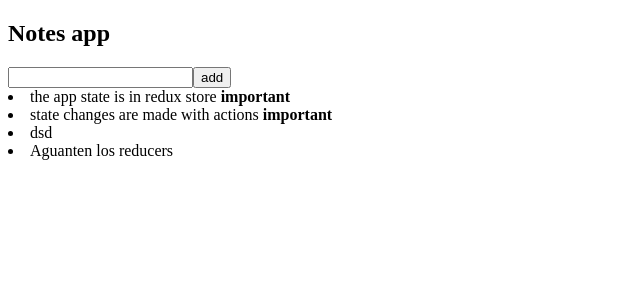
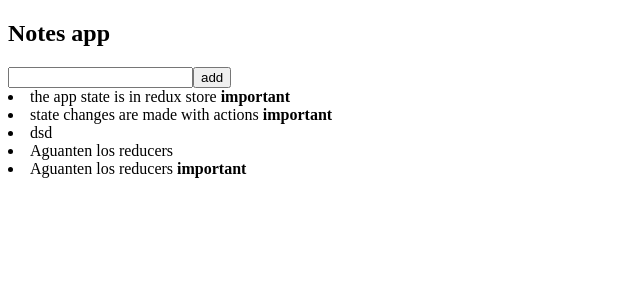
Before and after one commit to xOzymandiasx/FullStackOpen, a React (Vite) app in the folder FullStackOpen-Redux/: page / in a window 1280 px wide. Shown: the top 300 px of the page, without its empty margins (0-640 px from the left). Built offline with nearby package versions, Linux system fonts and the light colour scheme; data requests are answered from the project's data file.

Commit message:
Terminando con react-query y empezando ejercicios.

```diff
--- a/FullStackOpen-Redux/src/db/db.json
+++ b/FullStackOpen-Redux/src/db/db.json
@@ -19,6 +19,11 @@
       "content": "Aguanten los reducers",
       "important": false,
       "id": 4
+    },
+    {
+      "content": "Aguanten los reducers",
+      "important": true,
+      "id": 5
     }
   ]
 }
--- a/FullStackOpen-Redux/src/notesReactQuery/components/NotesApp.jsx
+++ b/FullStackOpen-Redux/src/notesReactQuery/components/NotesApp.jsx
@@ -3,9 +3,15 @@ import { createNote, getNotes, updateNote } from "../services/requests";
 
 const NotesApp = () => {
   const queryClient = useQueryClient();
+
   const newNoteMutation = useMutation(createNote, {
-    onSuccess: () => queryClient.invalidateQueries("notes"),
+    //*genera que se dispare la funcion getNotes de useQuery para actualizar el estado;
+    onSuccess: (newNote) => {
+      const notes = queryClient.getQueryData("notes");
+      queryClient.setQueryData("notes", notes.concat(newNote));
+    },
   });
+
   const updateNoteMutation = useMutation(updateNote, {
     onSuccess: () => queryClient.invalidateQueries("notes"),
   });
@@ -21,7 +27,10 @@ const NotesApp = () => {
     updateNoteMutation.mutate({...note, important: !note.important});
   };
 
-  const result = useQuery("notes", getNotes);
+  const result = useQuery("notes", getNotes, {
+    //*la funcionalidad predeterminada de las consultas de React Query es que las consultas se actualizan cuando window focus cambia, para que no siga pasando lo desactivamos;
+    refetchOnWindowFocus: false,
+  });
   console.log(result);
 
   if (result.isLoading) return <div>Loadin data...</div>;
```
